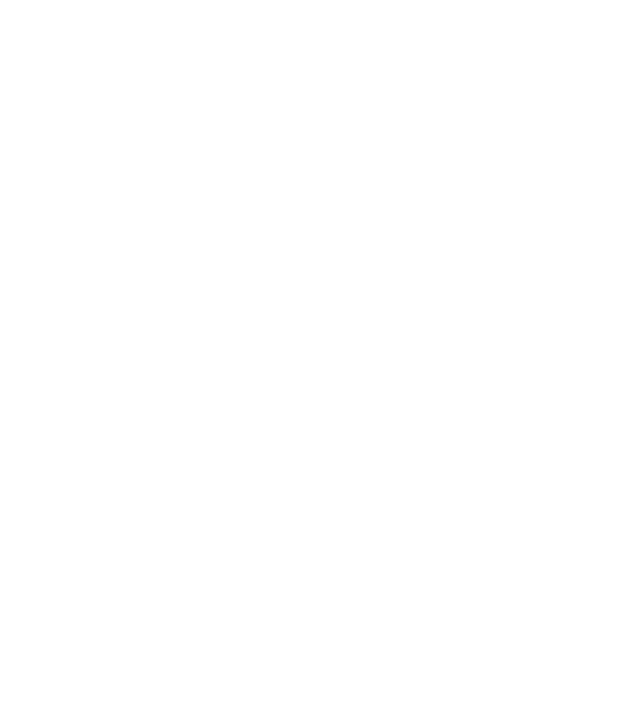
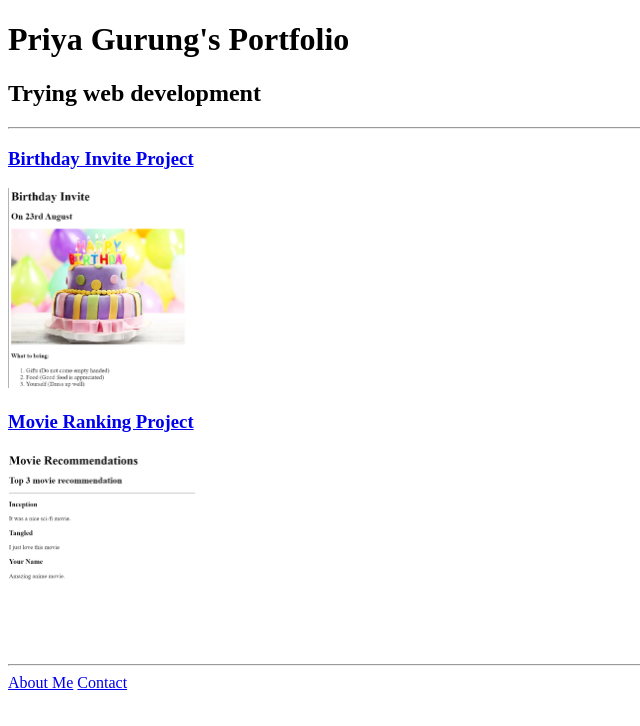
Before and after one commit to priya-gurung/HTML-portfolio, a plain HTML site: page index.html in a window 1280 px wide. Shown: the whole page, without its empty margins (0-640 px from the left). Drawn offline with Linux system fonts and the light colour scheme.

Commit message:
Update index.html

```diff
--- a/index.html
+++ b/index.html
@@ -1,15 +1,20 @@
-<!-- TODO 1: Create the HTML Boilerplate -->
-
-<!-- TODO 2: Add Your previous projects' HTML into the public folder -->
-
-<!-- TODO 3: Take screenshots of your project previews and add the images to the images folder -->
-
-<!-- TODO 4: Add titles/subtitles etc. -->
-
-<!-- TODO 5: Add a link to the project pages -->
-
-<!-- TODO 6: Add images to show the project previews
-HINT for TODO 6: You can use the height attribute set to 200 to make the image smaller:
-https://developer.mozilla.org/en-US/docs/Web/HTML/Element/img#attr-height -->
-
-<!-- TODO 7: Add the Contact Me and About Me page links -->
+<!DOCTYPE html>
+<html lang="en">
+<head>
+    <meta charset="UTF-8">
+    <meta name="viewport" content="width=device-width, initial-scale=1.0">
+    <title>Document</title>
+</head>
+<body>
+    <h1>Priya Gurung's Portfolio</h1>
+    <h2>Trying web development</h2>
+    <hr>
+    <h3><a href="./public/birthday-invite.html">Birthday Invite Project</a></h3>
+    <img src="./assets/images/birthdayinvite.png" height="200">
+    <h3><a href="./public/movie-ranking.html">Movie Ranking Project</a></h3>
+    <img src="./assets/images/Movierec.png" height="200">
+    <hr>
+    <a href="./public/about.html">About Me</a>
+    <a href="./public/contact.html">Contact</a>
+</body>
+</html>
```
